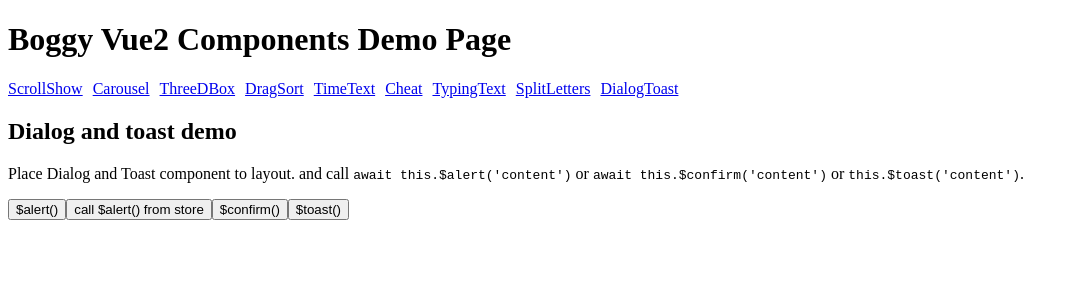
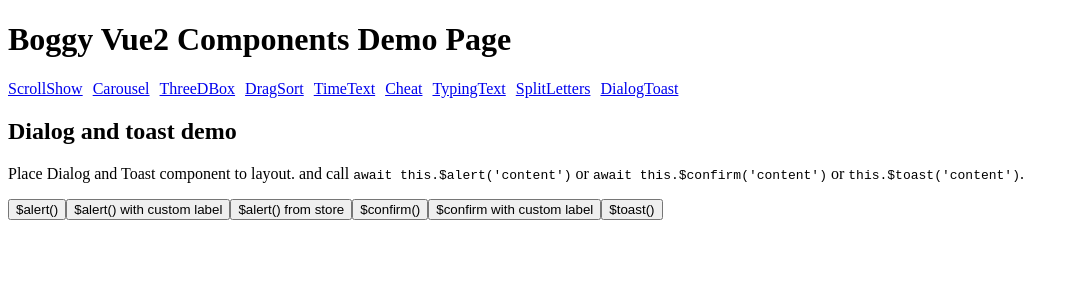
Before and after one commit to boggyjan/boggy-vue2-components, a Vue app: page / in a window 1280 px wide. Both pictures are taken after a click on the link "DialogToast". Shown: the top 300 px of the page, without its empty margins (0-1078 px from the left). Built offline with nearby package versions, Linux system fonts and the light colour scheme.

Commit message:
update dialog component

```diff
--- a/src/App.vue
+++ b/src/App.vue
@@ -313,11 +313,17 @@
       <button @click="showAlert()">
         $alert()
       </button>
+      <button @click="showAlertWithCustomLabel()">
+        $alert() with custom label
+      </button>
       <button @click="showAlertFromStore()">
-        call $alert() from store
+        $alert() from store
       </button>
       <button @click="showConfirm()">
         $confirm()
+      </button>
+      <button @click="showConfirmWithCustomLabel()">
+        $confirm with custom label
       </button>
       <button @click="showToast()">
         $toast()
@@ -476,11 +482,28 @@ export default {
 
     // Dialog demo func
     async showAlert () {
-      await this.$alert('This is a alert')
+      await this.$alert('This is a alert \n This is a alert')
+    },
+
+    async showAlertWithCustomLabel () {
+      await this.$alert('This is a alert with custom label', {
+        okLabel: '我知道了！'
+      })
     },
 
     async showConfirm () {
       if (await this.$confirm('This is a confirm')) {
+        await this.$alert('Click OK')
+      } else {
+        await this.$alert('Click Cancel')
+      }
+    },
+
+    async showConfirmWithCustomLabel () {
+      if (await this.$confirm('This is a confirm with custom label', {
+        okLabel: '好喔～',
+        cancelLabel: '算了'
+      })) {
         await this.$alert('Click OK')
       } else {
         await this.$alert('Click Cancel')
--- a/src/components/Dialog.vue
+++ b/src/components/Dialog.vue
@@ -1,22 +1,22 @@
 <template>
   <div v-if="visible" class="dialog">
     <div class="dialog__body">
-      <div class="dialog__text">
-        {{ text }}
-      </div>
+      <!-- eslint-disable -->
+      <div class="dialog__text" v-html="text.replace(/\n|\r/g, '<br>')" />
+      <!-- eslint-enable -->
       <div class="dialog__action">
         <button
           v-if="type === DIALOG_TYPE.CONFIRM"
           ref="cancelBtn"
           class="dialog__btn dialog__btn--secondary"
         >
-          {{ cancelLabel }}
+          {{ currentCancelLabel }}
         </button>
         <button
           ref="okBtn"
           class="dialog__btn dialog__btn--primary"
         >
-          {{ okLabel }}
+          {{ currentOkLabel }}
         </button>
       </div>
     </div>
@@ -46,6 +46,8 @@ export default {
       visible: false,
       text: '',
       type: '',
+      currentOkLabel: '',
+      currentCancelLabel: '',
 
       // const
       DIALOG_TYPE
@@ -73,11 +75,18 @@ export default {
   },
 
   methods: {
-    alert (text) {
+    setLabelText (options = {}) {
+      this.currentOkLabel = options.okLabel || this.okLabel
+      this.currentCancelLabel = options.cancelLabel || this.cancelLabel
+    },
+
+    alert (text, options) {
       return new Promise((resolve) => {
-        this.visible = true
+        this.setLabelText(options)
         this.text = text
         this.type = this.DIALOG_TYPE.ALERT
+        this.visible = true
+
         this.$nextTick(() => {
           const onOK = () => {
             if (this.$refs.okBtn) {
@@ -93,11 +102,13 @@ export default {
       })
     },
 
-    confirm (text) {
+    confirm (text, options) {
       return new Promise((resolve) => {
-        this.visible = true
+        this.setLabelText(options)
         this.text = text
         this.type = this.DIALOG_TYPE.CONFIRM
+        this.visible = true
+
         this.$nextTick(() => {
           const onOK = () => {
             if (this.$refs.okBtn) {
```
